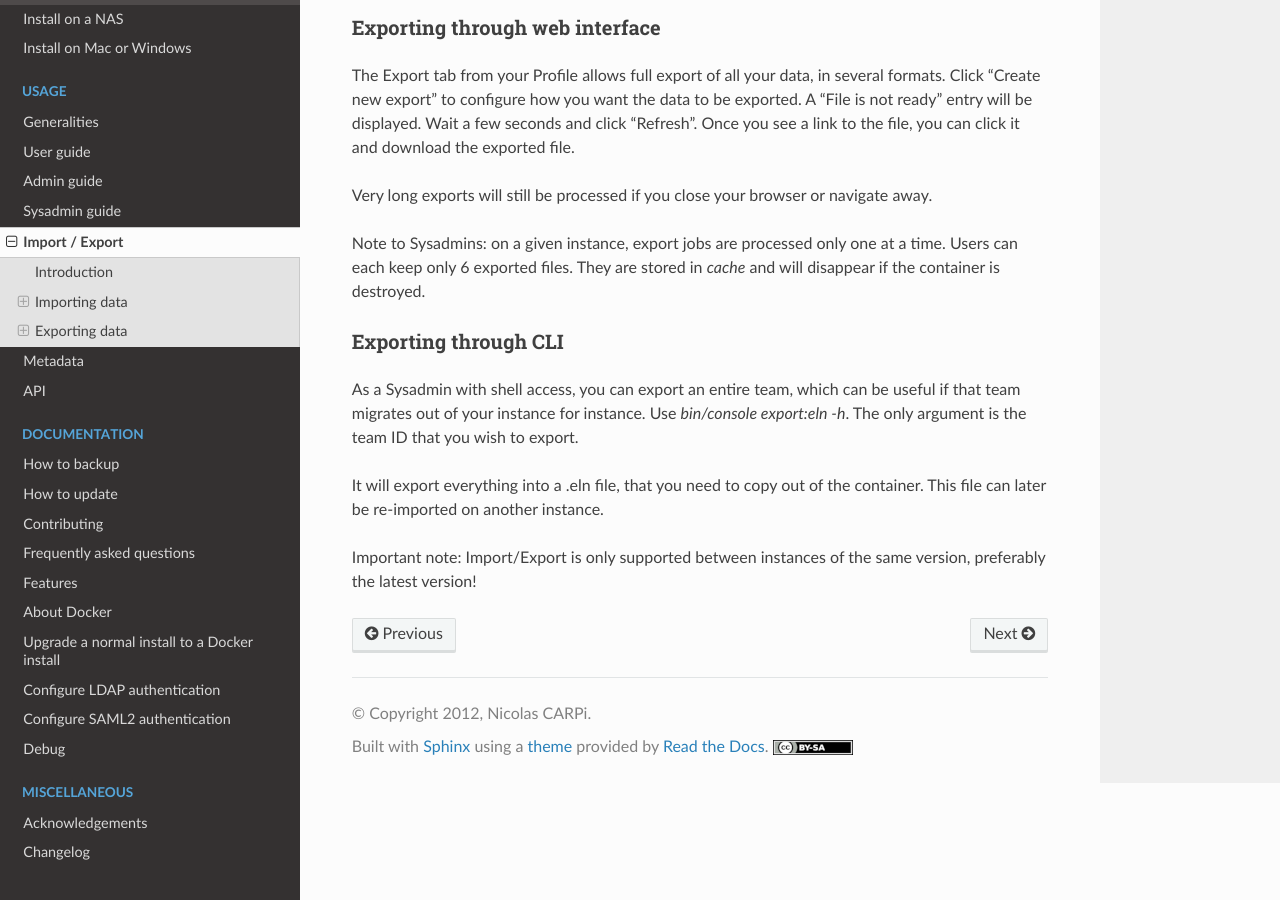
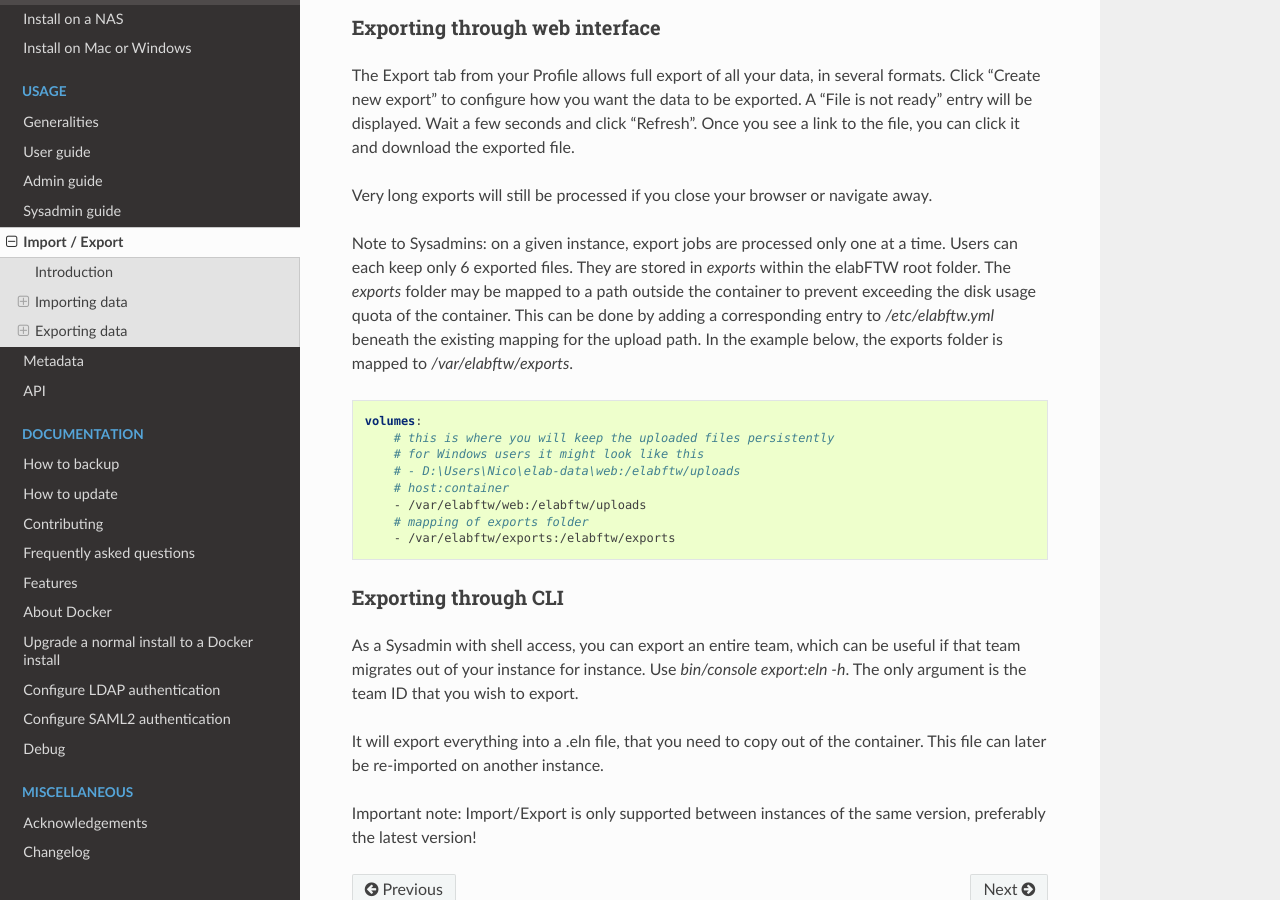
Before and after one commit to elabftw/elabdoc, a Sphinx documentation site: the page built from doc/import-export.rst, in a window 1280 px wide and 900 px high, scrolled down 3968 px. Built offline with Sphinx 7.4.7 and the Read the Docs theme 3.1.0, drawn with Linux system fonts in a browser that asks for light colours; some of the changed text lies outside the part shown.

Commit message:
Update documentation for dedicated exports location (#34)
Adjustments for dedicated exports location.
Example of mapping exports outside the container

```diff
--- a/doc/import-export.rst
+++ b/doc/import-export.rst
@@ -58,11 +58,11 @@
 
    docker exec -it elabftw bin/console import:eln -h
 
-As you can see, there are two mandatory arguments, the path to the file, and the Team ID where the import will be performed. The first thing to do is to copy the file in the right place in the container. It must be in `/elabftw/cache/elab` folder. Copy it with a command similar to this:
+As you can see, there are two mandatory arguments, the path to the file, and the Team ID where the import will be performed. The first thing to do is to copy the file in the right place in the container. It must be in `/elabftw/exports` folder. Copy it with a command similar to this:
 
 .. code-block:: bash
 
-   docker cp your.eln elabftw:/elabftw/cache/elab/
+   docker cp your.eln elabftw:/elabftw/exports/
 
 Figure out the Team ID by looking at the Team from the Sysconfig panel, where the ID will be displayed next to the Team. Next, import your file with:
 
@@ -183,7 +183,19 @@
 
 Very long exports will still be processed if you close your browser or navigate away.
 
-Note to Sysadmins: on a given instance, export jobs are processed only one at a time. Users can each keep only 6 exported files. They are stored in `cache` and will disappear if the container is destroyed.
+Note to Sysadmins: on a given instance, export jobs are processed only one at a time. Users can each keep only 6 exported files. They are stored in `exports` within the elabFTW root folder. The `exports` folder may be mapped to a path outside the container to prevent exceeding the disk usage quota of the container.
+This can be done by adding a corresponding entry to `/etc/elabftw.yml` beneath the existing mapping for the upload path. In the example below, the exports folder is mapped to `/var/elabftw/exports`.
+
+.. code:: yaml
+
+    volumes:
+        # this is where you will keep the uploaded files persistently
+        # for Windows users it might look like this
+        # - D:\Users\Nico\elab-data\web:/elabftw/uploads
+        # host:container
+        - /var/elabftw/web:/elabftw/uploads
+        # mapping of exports folder
+        - /var/elabftw/exports:/elabftw/exports
 
 Exporting through CLI
 ---------------------
```
